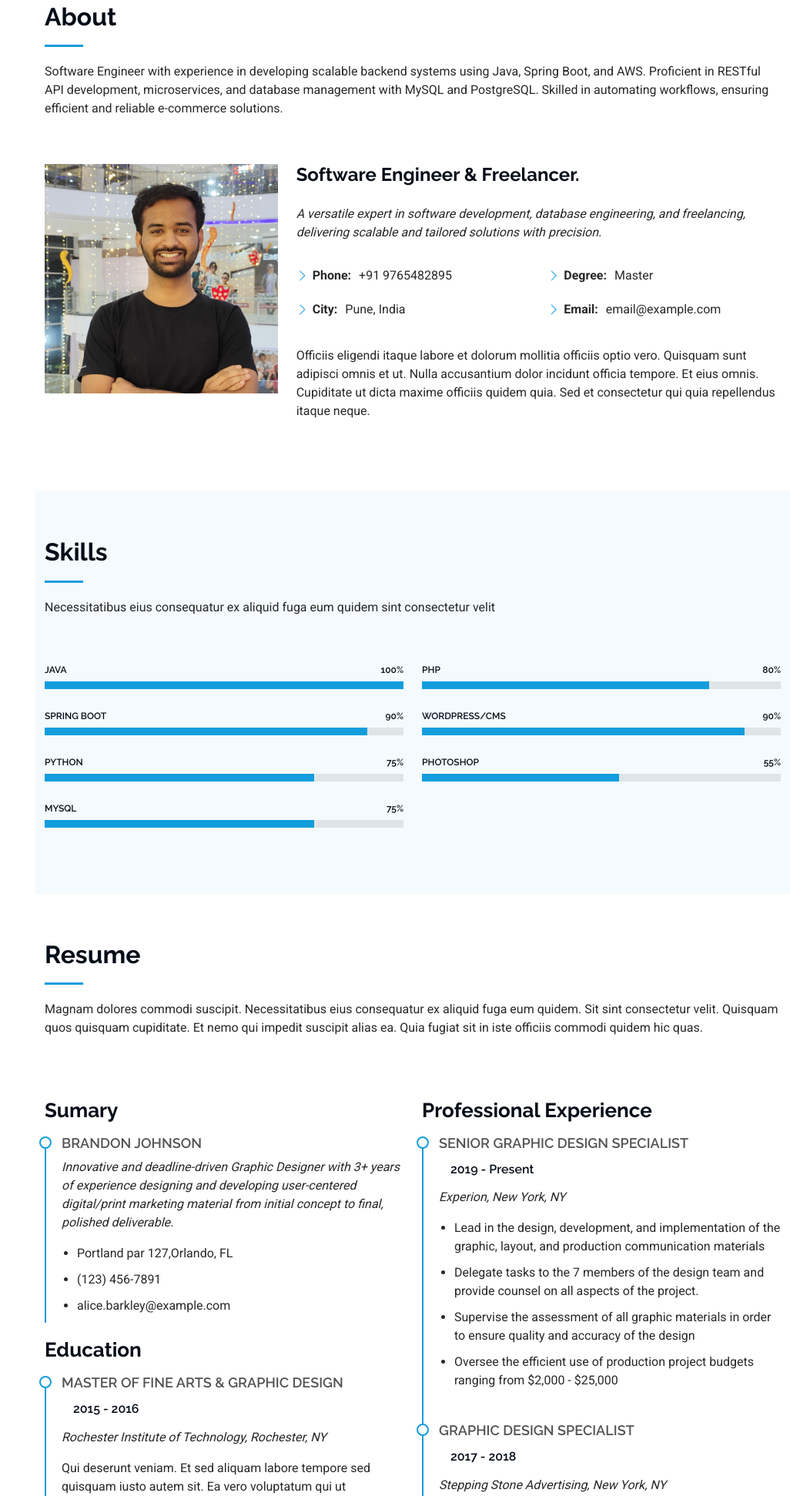
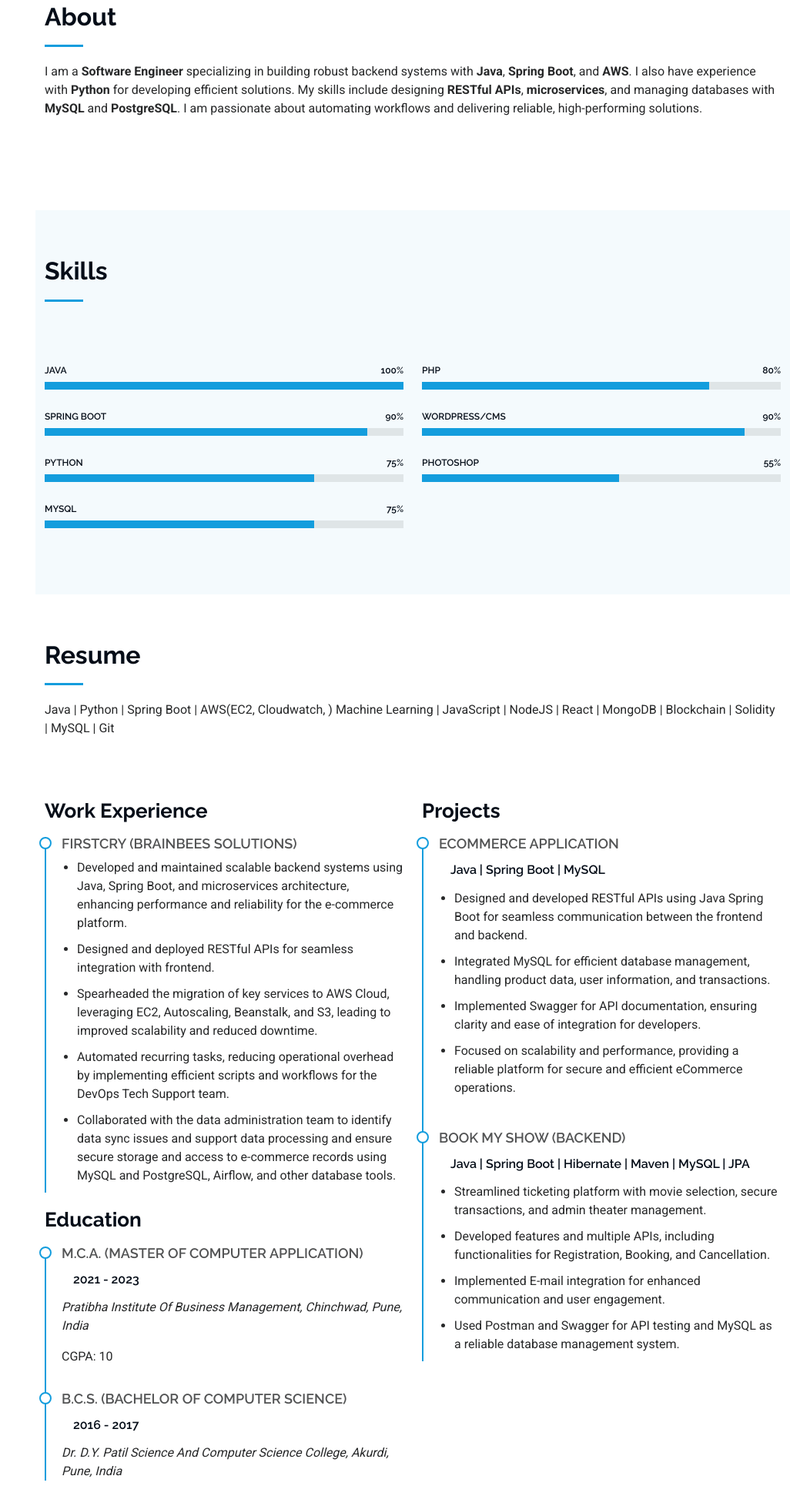
Before and after one commit to vishnub1/MyPortfolio, a plain HTML site: page index.html in a window 1280 px wide. Shown: the part 857-2800 px from the top of the page at 77% size, without its empty margins (254-1280 px from the left). Drawn offline with Linux system fonts and the light colour scheme.

Commit message:
Add YouTube link and update profile description in index.html

```diff
--- a/index.html
+++ b/index.html
@@ -42,6 +42,7 @@
       <a href="https://x.com/vishnubiradar99" class="twitter"><i class="bi bi-twitter-x"></i></a>
       <a href="https://www.instagram.com/mr_vishnubiradar/" class="instagram"><i class="bi bi-instagram"></i></a>
       <a href="https://www.linkedin.com/in/vishnubiradar/" class="linkedin"><i class="bi bi-linkedin"></i></a>
+      <a href="https://www.youtube.com/@vishnu.biradar" class="youtube"><i class="bi bi-youtube"></i></a>
     </div>
     <nav id="navmenu" class="navmenu">
       <ul>
@@ -69,38 +70,11 @@
     <section id="about" class="about section">
       <div class="container section-title" data-aos="fade-up">
         <h2>About</h2>
-        <p>Software Engineer with experience in developing scalable backend systems using Java, Spring Boot, and AWS. Proficient in RESTful API development, microservices, and database management with MySQL and PostgreSQL. Skilled in automating workflows, ensuring efficient and reliable e-commerce solutions.</p>
+        <p>
+          I am a <b>Software Engineer</b> specializing in building robust backend systems with <b>Java</b>, <b>Spring Boot</b>, and <b>AWS</b>. I also have experience with <b>Python</b> for developing efficient solutions. My skills include designing <b>RESTful APIs</b>, <b>microservices</b>, and managing databases with <b>MySQL</b> and <b>PostgreSQL</b>. I am passionate about automating workflows and delivering reliable, high-performing solutions.
+        </p>
       </div>
       <div class="container" data-aos="fade-up" data-aos-delay="100">
-        <div class="row gy-4 justify-content-center">
-          <div class="col-lg-4">
-            <img src="assets/img/my-profile-img.jpg" class="img-fluid" alt="">
-          </div>
-          <div class="col-lg-8 content">
-            <h2>Software Engineer &amp; Freelancer.</h2>
-            <p class="fst-italic py-3">
-              A versatile expert in software development, database engineering, and freelancing, delivering scalable and tailored solutions with precision.
-            </p>
-            <div class="row">
-              <div class="col-lg-6">
-                <ul>
-                  <li><i class="bi bi-chevron-right"></i> <strong>Phone:</strong> <span>+91 9765482895</span></li>
-                  <li><i class="bi bi-chevron-right"></i> <strong>City:</strong> <span>Pune, India</span></li>
-                </ul>
-              </div>
-              <div class="col-lg-6">
-                <ul>
-                  <li><i class="bi bi-chevron-right"></i> <strong>Degree:</strong> <span>Master</span></li>
-                  <li><i class="bi bi-chevron-right"></i> <strong>Email:</strong> <span>email@example.com</span></li>
-                </ul>
-              </div>
-            </div>
-            <p class="py-3">
-              Officiis eligendi itaque labore et dolorum mollitia officiis optio vero. Quisquam sunt adipisci omnis et ut. Nulla accusantium dolor incidunt officia tempore. Et eius omnis.
-              Cupiditate ut dicta maxime officiis quidem quia. Sed et consectetur qui quia repellendus itaque neque.
-            </p>
-          </div>
-        </div>
       </div>
     </section>
 
@@ -108,7 +82,7 @@
     <section id="skills" class="skills section light-background">
       <div class="container section-title" data-aos="fade-up">
         <h2>Skills</h2>
-        <p>Necessitatibus eius consequatur ex aliquid fuga eum quidem sint consectetur velit</p>
+        <!-- <p>Necessitatibus eius consequatur ex aliquid fuga eum quidem sint consectetur velit</p> -->
       </div>
       <div class="container" data-aos="fade-up" data-aos-delay="100">
         <div class="row skills-content skills-animation">
@@ -162,61 +136,71 @@
       </div>
     </section>
 
+
+
     <!-- Resume Section -->
     <section id="resume" class="resume section">
       <div class="container section-title" data-aos="fade-up">
         <h2>Resume</h2>
-        <p>Magnam dolores commodi suscipit. Necessitatibus eius consequatur ex aliquid fuga eum quidem. Sit sint consectetur velit. Quisquam quos quisquam cupiditate. Et nemo qui impedit suscipit alias ea. Quia fugiat sit in iste officiis commodi quidem hic quas.</p>
+        <p>Java | Python | Spring Boot | AWS(EC2, Cloudwatch, )  Machine Learning | JavaScript | NodeJS | React | MongoDB | Blockchain | Solidity | MySQL | Git</p>
       </div>
       <div class="container">
         <div class="row">
           <div class="col-lg-6" data-aos="fade-up" data-aos-delay="100">
-            <h3 class="resume-title">Sumary</h3>
+            <h3 class="resume-title">Work Experience</h3>
             <div class="resume-item pb-0">
-              <h4>Brandon Johnson</h4>
-              <p><em>Innovative and deadline-driven Graphic Designer with 3+ years of experience designing and developing user-centered digital/print marketing material from initial concept to final, polished deliverable.</em></p>
+              <h4>Firstcry (Brainbees Solutions)</h4>
                 <ul>
-                <li>Portland par 127,Orlando, FL</li>
-                <li>(123) 456-7891</li>
-                <li>alice.barkley@example.com</li>
+                <li>Developed and maintained scalable backend systems using Java, Spring Boot, and microservices architecture, enhancing performance and reliability for the e-commerce platform.</li>
+                <li>Designed and deployed RESTful APIs for seamless integration with frontend.</li>
+                <li>Spearheaded the migration of key services to AWS Cloud, leveraging EC2, Autoscaling, Beanstalk, and S3, leading to improved scalability and reduced downtime.</li>
+                <li>Automated recurring tasks, reducing operational overhead by implementing efficient scripts and workflows for the DevOps Tech Support team.</li>
+                <li>Collaborated with the data administration team to identify data sync issues and support data processing and ensure secure storage and access to e-commerce records using MySQL and PostgreSQL, Airflow, and other database tools.</li>
                 </ul>
             </div>
+
             <h3 class="resume-title">Education</h3>
             <div class="resume-item">
-              <h4>Master of Fine Arts &amp; Graphic Design</h4>
-              <h5>2015 - 2016</h5>
-              <p><em>Rochester Institute of Technology, Rochester, NY</em></p>
-              <p>Qui deserunt veniam. Et sed aliquam labore tempore sed quisquam iusto autem sit. Ea vero voluptatum qui ut dignissimos deleniti nerada porti sand markend</p>
+              <h4>M.C.A. (Master of Computer Application)</h4>
+              <h5>2021 - 2023</h5>
+              <p><em>Pratibha Institute Of Business Management, Chinchwad, Pune, India</em></p>
+              <p>CGPA: 10</p>
             </div>
             <div class="resume-item">
+              <h4>B.C.S. (Bachelor of Computer Science)</h4>
+              <h5>2016 - 2017</h5>
+              <p><em>Dr. D.Y. Patil Science And Computer Science College, Akurdi, Pune, India</em></p>
+            </div>
+
+            <!-- <div class="resume-item">
               <h4>Bachelor of Fine Arts &amp; Graphic Design</h4>
               <h5>2010 - 2014</h5>
               <p><em>Rochester Institute of Technology, Rochester, NY</em></p>
               <p>Quia nobis sequi est occaecati aut. Repudiandae et iusto quae reiciendis et quis Eius vel ratione eius unde vitae rerum voluptates asperiores voluptatem Earum molestiae consequatur neque etlon sader mart dila</p>
+            </div> -->
           </div>
-          </div>
+
+
             <div class="col-lg-6" data-aos="fade-up" data-aos-delay="200">
-            <h3 class="resume-title">Professional Experience</h3>
+            <h3 class="resume-title">Projects</h3>
             <div class="resume-item">
-              <h4>Senior graphic design specialist</h4>
-              <h5>2019 - Present</h5>
-              <p><em>Experion, New York, NY </em></p>
+              <h4>Ecommerce Application</h4>
+              <h5>Java | Spring Boot | MySQL</h5>
               <ul>
-                <li>Lead in the design, development, and implementation of the graphic, layout, and production communication materials</li>
-                <li>Delegate tasks to the 7 members of the design team and provide counsel on all aspects of the project.</li>
-                <li>Supervise the assessment of all graphic materials in order to ensure quality and accuracy of the design</li>
-                <li>Oversee the efficient use of production project budgets ranging from $2,000 - $25,000</li>
+              <li>Designed and developed RESTful APIs using Java Spring Boot for seamless communication between the frontend and backend.</li>
+              <li>Integrated MySQL for efficient database management, handling product data, user information, and transactions.</li>
+              <li>Implemented Swagger for API documentation, ensuring clarity and ease of integration for developers.</li>
+              <li>Focused on scalability and performance, providing a reliable platform for secure and efficient eCommerce operations.</li>
               </ul>
             </div>
             <div class="resume-item">
-              <h4>Graphic design specialist</h4>
-              <h5>2017 - 2018</h5>
-              <p><em>Stepping Stone Advertising, New York, NY</em></p>
+              <h4>Book My Show (Backend)</h4>
+              <h5>Java | Spring Boot | Hibernate | Maven | MySQL | JPA</h5>
               <ul>
-                <li>Developed numerous marketing programs (logos, brochures, infographics, presentations, and advertisements).</li>
-                <li>Managed up to 5 projects or tasks at a given time while under pressure</li>
-                <li>Recommended and consulted with clients on the most appropriate graphic design</li>
-                <li>Created 4+ design presentations and proposals a month for clients and account managers</li>
+              <li>Streamlined ticketing platform with movie selection, secure transactions, and admin theater management.</li>
+              <li>Developed features and multiple APIs, including functionalities for Registration, Booking, and Cancellation.</li>
+              <li>Implemented E-mail integration for enhanced communication and user engagement.</li>
+              <li>Used Postman and Swagger for API testing and MySQL as a reliable database management system.</li>
               </ul>
             </div>
             </div>
@@ -228,7 +212,6 @@
     <section id="contact" class="contact section">
       <div class="container section-title" data-aos="fade-up">
         <h2>Contact</h2>
-        <p>Necessitatibus eius consequatur ex aliquid fuga eum quidem sint consectetur velit</p>
       </div>
       <div class="container" data-aos="fade-up" data-aos-delay="100">
         <div class="row gy-4">
@@ -238,21 +221,21 @@
           <i class="bi bi-geo-alt flex-shrink-0"></i>
           <div>
             <h3>Address</h3>
-                  <p>A108 Adam Street, New York, NY 535022</p>
+            <p>Pune, India</p>
           </div>
               </div>
-              <div class="info-item d-flex" data-aos="fade-up" data-aos-delay="300"></div>
+              <div class="info-item d-flex" data-aos="fade-up" data-aos-delay="300">
           <i class="bi bi-telephone flex-shrink-0"></i>
           <div>
-                  <h3>Call Us</h3>
-                  <p>+1 5589 55488 55</p>
+            <h3>Call</h3>
+            <p><a href="tel:+919765482895">+91 9765482895</a></p>
           </div>
               </div>
               <div class="info-item d-flex" data-aos="fade-up" data-aos-delay="400">
           <i class="bi bi-envelope flex-shrink-0"></i>
           <div>
-                  <h3>Email Us</h3>
-                  <p>info@example.com</p>
+            <h3>Email</h3>
+            <p><a href="mailto:vishnubiradar576@gmail.com">vishnubiradar576@gmail.com</a></p>
           </div>
               </div>
             </div>
@@ -291,14 +274,13 @@
 
   </main>
 
+
   <footer id="footer" class="footer position-relative light-background">
     <div class="container">
       <div class="copyright text-center">
-        <p>© <span>Copyright</span> <strong class="px-1 sitename">iPortfolio</strong> <span>All Rights Reserved</span></p>
+        <p> <span>Made With ❤️ By <a href="https://www.linkedin.com/in/vishnubiradar/" target="_blank" rel="noopener">Vishnukant</a></span></p>
       </div>
-      <div class="credits">
-        Designed by <a href="https://bootstrapmade.com/">BootstrapMade</a> Distributed by <a href="https://themewagon.com">ThemeWagon</a>
-      </div>
+
     </div>
   </footer>
 
```
Lines whose indentation alone changed are shown as unchanged.
